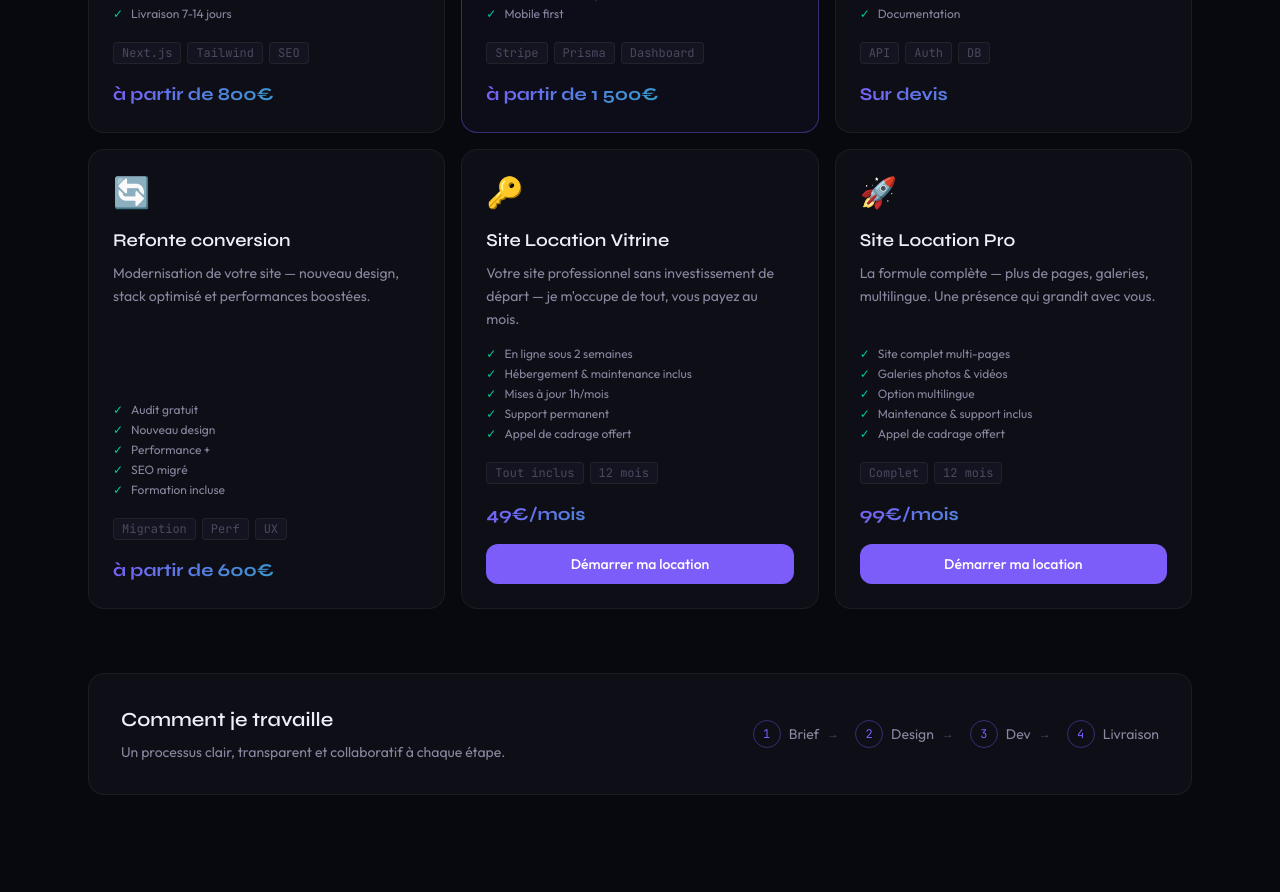
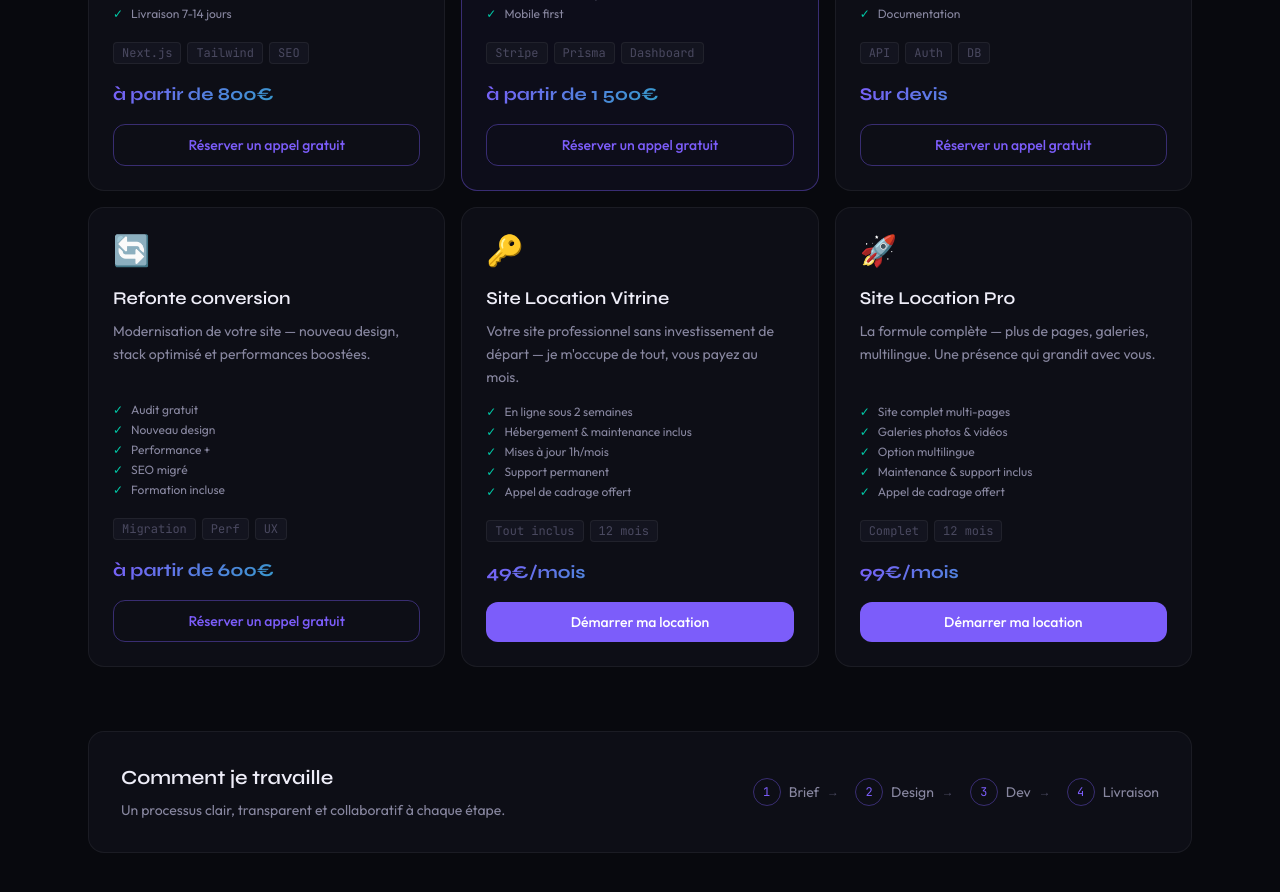
Before and after one commit to yvesnet9/yvescodes, a Next.js app: page / in a window 1280 px wide. Shown: the part 1740-2632 px from the top of the page. Built offline with nearby package versions, Linux system fonts and the light colour scheme.

Commit message:
feat: bouton appel gratuit cal.com sur les cartes projet

```diff
--- a/src/components/Services.tsx
+++ b/src/components/Services.tsx
@@ -6,7 +6,7 @@ type Service = {
   includes: string[];
   tags: string[];
   featured?: boolean;
-  cta?: { label: string; href: string };
+  cta?: { label: string; href: string; style?: "primary" | "secondary" };
 };
 
 const SERVICES: Service[] = [
@@ -18,6 +18,7 @@ const SERVICES: Service[] = [
     includes: ["Design premium", "SEO optimisé", "Responsive", "Formulaire de contact", "Livraison 7-14 jours"],
     tags: ["Next.js", "Tailwind", "SEO"],
     featured: false,
+    cta: { label: "Réserver un appel gratuit", href: "https://cal.com/yvescodes/30min", style: "secondary" },
   },
   {
     icon: "🛒",
@@ -27,6 +28,7 @@ const SERVICES: Service[] = [
     includes: ["Paiement Stripe", "Gestion stock", "Dashboard admin", "Emails automatiques", "Mobile first"],
     tags: ["Stripe", "Prisma", "Dashboard"],
     featured: true,
+    cta: { label: "Réserver un appel gratuit", href: "https://cal.com/yvescodes/30min", style: "secondary" },
   },
   {
     icon: "⚡",
@@ -36,6 +38,7 @@ const SERVICES: Service[] = [
     includes: ["Auth complète", "Stripe abonnements", "Dashboard", "API REST", "Documentation"],
     tags: ["API", "Auth", "DB"],
     featured: false,
+    cta: { label: "Réserver un appel gratuit", href: "https://cal.com/yvescodes/30min", style: "secondary" },
   },
   {
     icon: "🔄",
@@ -45,6 +48,7 @@ const SERVICES: Service[] = [
     includes: ["Audit gratuit", "Nouveau design", "Performance +", "SEO migré", "Formation incluse"],
     tags: ["Migration", "Perf", "UX"],
     featured: false,
+    cta: { label: "Réserver un appel gratuit", href: "https://cal.com/yvescodes/30min", style: "secondary" },
   },
   {
     icon: "🔑",
@@ -109,7 +113,7 @@ export default function Services() {
                   href={service.cta.href}
                   target="_blank"
                   rel="noopener noreferrer"
-                  className="mt-4 inline-flex items-center justify-center w-full px-4 py-2.5 bg-accent text-white text-sm font-body font-medium rounded-xl hover:opacity-90 transition-opacity"
+                  className={`mt-4 inline-flex items-center justify-center w-full px-4 py-2.5 text-sm font-body font-medium rounded-xl transition-all ${service.cta.style === "secondary" ? "border border-accent/40 text-accent hover:bg-accent/10" : "bg-accent text-white hover:opacity-90"}`}
                 >
                   {service.cta.label}
                 </a>
```
